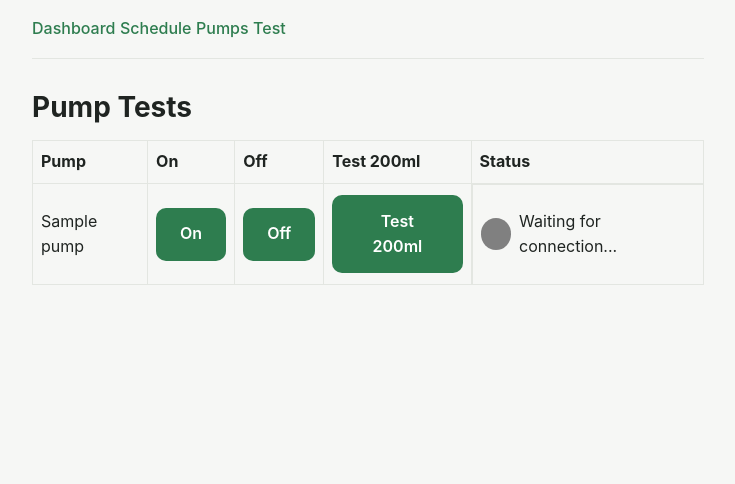
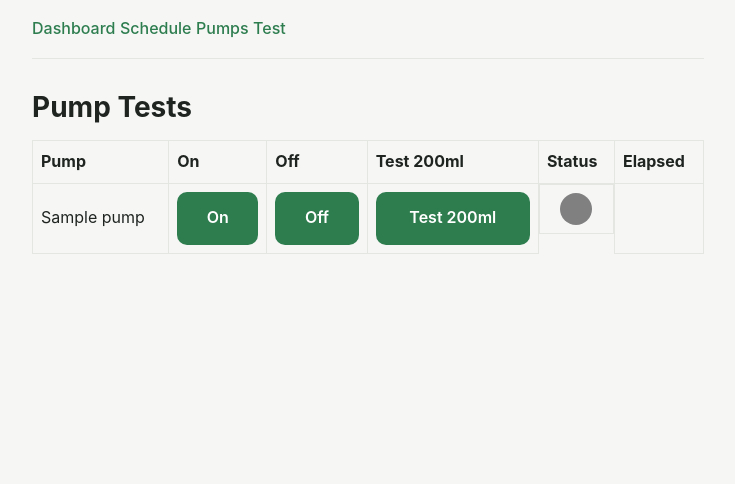
Before and after one commit to iansear/Autowaterer, a Python web app: template autowaterer/templates/tests.html in a window 1280 px wide. Shown: the top 484 px of the page, without its empty margins (272-1007 px from the left). Run offline with Jinja, Linux system fonts and the light colour scheme; the template is opened without the code that fills it: most values are stand-ins (such as "Sample title", 1, 10 or a date in 2020).

Commit message:
Format tables

```diff
--- a/autowaterer/classes/pump.py
+++ b/autowaterer/classes/pump.py
@@ -9,6 +9,7 @@ class Pump(Relay):
         self.rate = rate
         self.start_time = None
         self.end_time = None
+        self.last_run = None
         self._stop = threading.Event()
 
     def interrupt(self):
@@ -30,6 +31,9 @@ class Pump(Relay):
             return 0.0
         return round(self.end_time - self.start_time, 2)
 
+    def get_last_run(self):
+        return self.last_run
+
     def is_running(self):
         return self.lock.locked()
 
@@ -41,6 +45,7 @@ class Pump(Relay):
             self.on()
             self.start_time = time.time()
             self.end_time = None
+            self.last_run = time.time()
             return True
         except Exception as e:
             print(f'Error turning on pump: {e}')
--- a/autowaterer/routes/autowater.py
+++ b/autowaterer/routes/autowater.py
@@ -26,6 +26,7 @@ async def list_pumps():
                 'description': pump.description,
                 'gpio_pin': pump.gpio_pin,
                 'rate': pump.rate,
+                'last_run': pump.last_run.strftime('%Y-%m-%d %H:%M:%S') if pump.last_run else '',
             }
             for pump in pumps
         ]
--- a/autowaterer/static/js/websocket.js
+++ b/autowaterer/static/js/websocket.js
@@ -21,15 +21,17 @@ function connectPumpStatus() {
     socket.onmessage = (event) => {
         const statuses = JSON.parse(event.data);
         statuses.forEach((status) => {
-            const statusText = document.querySelector(`.pump-status[data-pump-id="${status.id}"]`);
-            if (statusText) {
-                statusText.textContent = status.running ? `ON — ${status.elapsed}s` : 'OFF';
-            }
             const statusIndicator = document.querySelector(
                 `.pump-status-indicator[data-pump-id="${status.id}"]`
             );
             if (statusIndicator) {
                 statusIndicator.style.background = status.running ? 'green' : 'red';
+            }
+            const elapsed = document.querySelector(
+                `.pump-elapsed[data-pump-id="${status.id}"]`
+            );
+            if (elapsed) {
+                elapsed.textContent = `${status.elapsed}s`;
             }
         });
     };
--- a/autowaterer/templates/dashboard.html
+++ b/autowaterer/templates/dashboard.html
@@ -29,6 +29,7 @@
         <tr>
             <th>Name</th>
             <th>Running</th>
+            <th>Last Run</th>
         </tr>
     </thead>
     <tbody>
@@ -37,8 +38,8 @@
             <td>{{ pump.name }}</td>
             <td class="flex-container">
                 <div class="pump-status-indicator" data-pump-id="{{ pump.id }}"></div>
-                <p class="pump-status" data-pump-id="{{ pump.id }}">Waiting for connection...</p>
             </td>
+            <td>{{ pump.last_run }}</td>
         </tr>
         {% endfor %}
     </tbody>
--- a/autowaterer/templates/tests.html
+++ b/autowaterer/templates/tests.html
@@ -14,6 +14,7 @@ Test Page - Autowaterer
             <th>Off</th>
             <th>Test 200ml</th>
             <th>Status</th>
+            <th>Elapsed</th>
         </tr>
     </thead>
     <tbody>
@@ -40,7 +41,9 @@ Test Page - Autowaterer
             </td>
             <td class="flex-container">
                 <div class="pump-status-indicator" data-pump-id="{{ pump.id }}"></div>
-                <p class="pump-status" data-pump-id="{{ pump.id }}">Waiting for connection...</p>
+            </td>
+            <td>
+                <p class="pump-elapsed" data-pump-id="{{ pump.id }}"></p>
             </td>
         </tr>
         {% endfor %}
```
Also changed, not shown: 1 other file.
